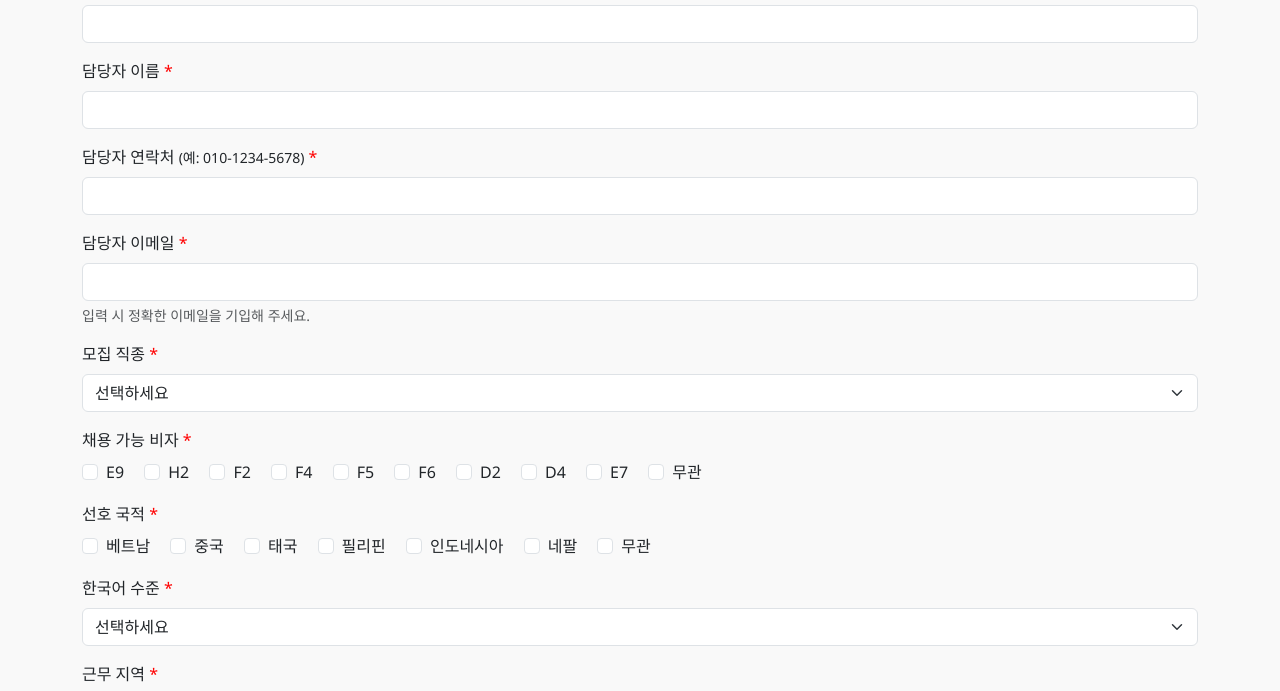
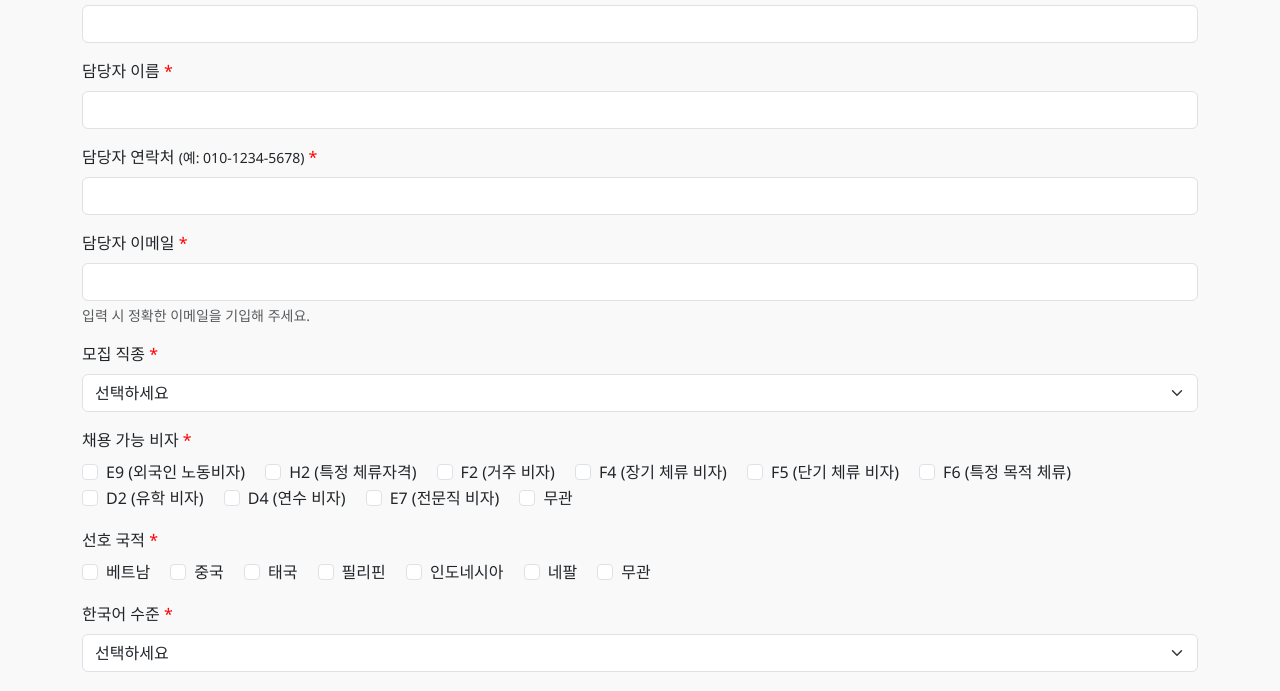
Before and after one commit to conadeli/Jobads, a plain HTML site: page index.html in a window 1280 px wide. Both pictures are taken after a click on the button "구인정보 등록하기". Shown: the part 109-800 px from the top of the page. Drawn offline with nearby package versions, Linux system fonts and the light colour scheme; a small style sheet from the web is missing.

Commit message:
Add files via upload

```diff
--- a/index.html
+++ b/index.html
@@ -151,39 +151,39 @@
             <!-- 10가지 옵션 -->
             <div class="form-check form-check-inline">
               <input class="form-check-input" type="checkbox" name="visa" value="E9" id="visaE9">
-              <label class="form-check-label" for="visaE9">E9</label>
+              <label class="form-check-label" for="visaE9">E9 (외국인 노동비자)</label>
             </div>
             <div class="form-check form-check-inline">
               <input class="form-check-input" type="checkbox" name="visa" value="H2" id="visaH2">
-              <label class="form-check-label" for="visaH2">H2</label>
+              <label class="form-check-label" for="visaH2">H2 (특정 체류자격)</label>
             </div>
             <div class="form-check form-check-inline">
               <input class="form-check-input" type="checkbox" name="visa" value="F2" id="visaF2">
-              <label class="form-check-label" for="visaF2">F2</label>
+              <label class="form-check-label" for="visaF2">F2 (거주 비자)</label>
             </div>
             <div class="form-check form-check-inline">
               <input class="form-check-input" type="checkbox" name="visa" value="F4" id="visaF4">
-              <label class="form-check-label" for="visaF4">F4</label>
+              <label class="form-check-label" for="visaF4">F4 (장기 체류 비자)</label>
             </div>
             <div class="form-check form-check-inline">
               <input class="form-check-input" type="checkbox" name="visa" value="F5" id="visaF5">
-              <label class="form-check-label" for="visaF5">F5</label>
+              <label class="form-check-label" for="visaF5">F5 (단기 체류 비자)</label>
             </div>
             <div class="form-check form-check-inline">
               <input class="form-check-input" type="checkbox" name="visa" value="F6" id="visaF6">
-              <label class="form-check-label" for="visaF6">F6</label>
+              <label class="form-check-label" for="visaF6">F6 (특정 목적 체류)</label>
             </div>
             <div class="form-check form-check-inline">
               <input class="form-check-input" type="checkbox" name="visa" value="D2" id="visaD2">
-              <label class="form-check-label" for="visaD2">D2</label>
+              <label class="form-check-label" for="visaD2">D2 (유학 비자)</label>
             </div>
             <div class="form-check form-check-inline">
               <input class="form-check-input" type="checkbox" name="visa" value="D4" id="visaD4">
-              <label class="form-check-label" for="visaD4">D4</label>
+              <label class="form-check-label" for="visaD4">D4 (연수 비자)</label>
             </div>
             <div class="form-check form-check-inline">
               <input class="form-check-input" type="checkbox" name="visa" value="E7" id="visaE7">
-              <label class="form-check-label" for="visaE7">E7</label>
+              <label class="form-check-label" for="visaE7">E7 (전문직 비자)</label>
             </div>
             <div class="form-check form-check-inline">
               <input class="form-check-input" type="checkbox" name="visa" value="무관" id="visaNone">
```
